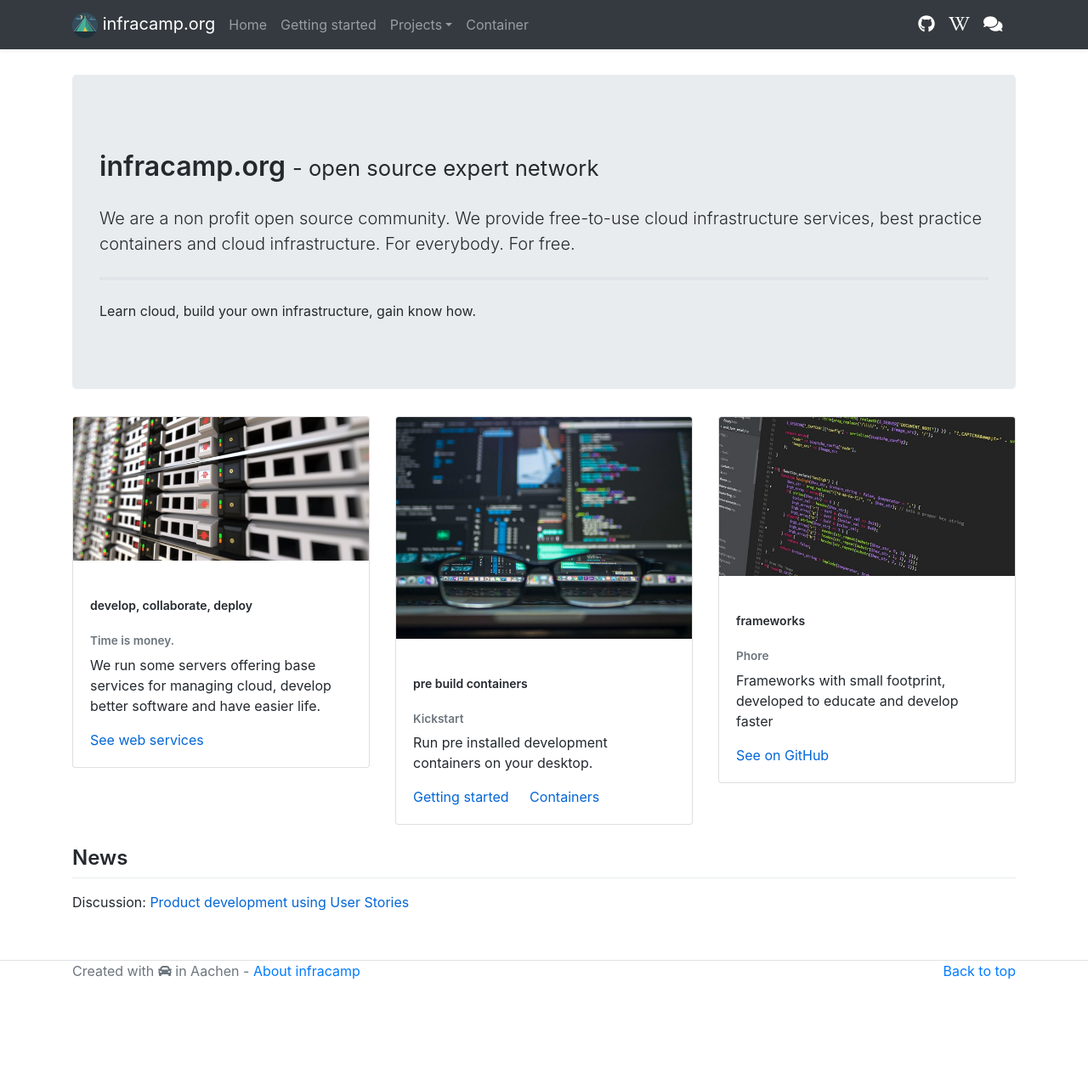
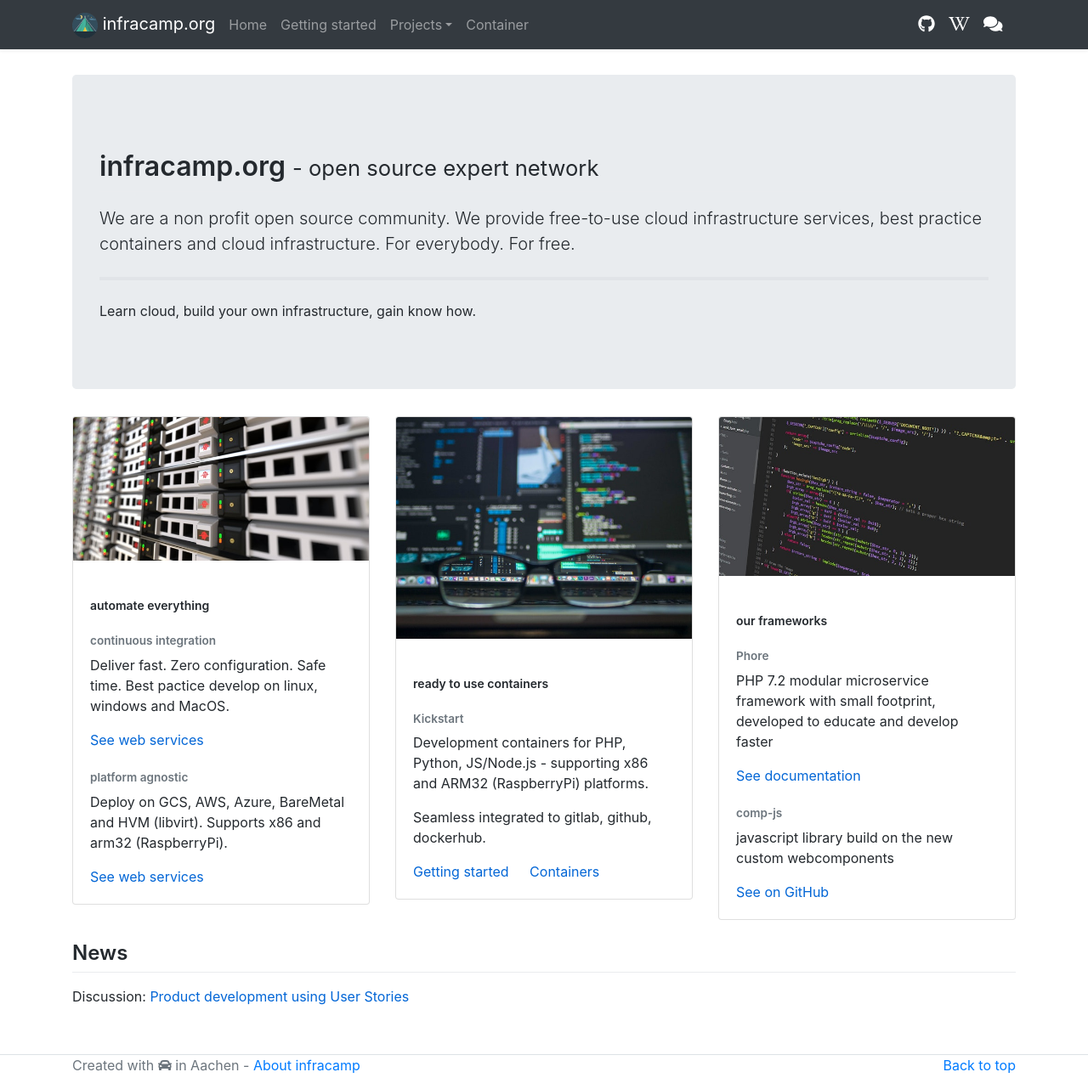
Before and after one commit to infracamp/infracamp, a Jekyll site: the page built from docs/index.md, in a window 1280 px wide and 1282 px high. Shown: the whole window at 85% size. Built offline with Jekyll 4.4.1, drawn with Linux system fonts in a browser that asks for light colours; nearby versions of some CDN libraries.

Commit message:
fix start page

```diff
--- a/docs/index.md
+++ b/docs/index.md
@@ -17,10 +17,18 @@ title: open source cloud services expert network
         <div class="card">
           <img class="card-img-top" src="/assets/img/server2.jpg" alt="Card image cap">
           <div class="card-body">
-            <h5 class="card-title">develop, collaborate, deploy</h5>
-            <h6 class="card-subtitle mb-2 text-muted">Time is money.</h6>
-            <p class="card-text">We run some servers offering base services for managing cloud, develop better software and have
-            easier life.</p>
+            <h5 class="card-title">automate everything</h5>
+            <h6 class="card-subtitle mb-2 text-muted">continuous integration</h6>
+            <p class="card-text">
+                Deliver fast. Zero configuration. Safe time. Best pactice develop on linux, windows and MacOS.
+            </p>
+            <a href="/webservices/" class="card-link">See web services</a>
+
+            <h6 class="card-subtitle mb-2 text-muted">platform agnostic</h6>
+            <p class="card-text">
+                Deploy on GCS, AWS, Azure, BareMetal and HVM (libvirt).
+                Supports x86 and arm32 (RaspberryPi).
+            </p>
             <a href="/webservices/" class="card-link">See web services</a>
             <!--a href="http://github.com/infracamp" class="card-link">Visit on GitHub</a-->
           </div>
@@ -31,9 +39,11 @@ title: open source cloud services expert network
        <div class="card">
          <img class="card-img-top" src="/assets/img/coding1.jpg" alt="Card image cap">
          <div class="card-body">
-           <h5 class="card-title">pre build containers</h5>
+           <h5 class="card-title">ready to use containers</h5>
            <h6 class="card-subtitle mb-2 text-muted">Kickstart</h6>
-           <p class="card-text">Run pre installed development containers on your desktop.</p>
+           <p class="card-text">Development containers for PHP, Python, JS/Node.js - supporting x86 and ARM32 (RaspberryPi) platforms.</p>
+           <p class="card-text">Seamless integrated to gitlab, github, dockerhub.</p>
+
            <a href="/getting-started/" class="card-link">Getting started</a>
            <a href="/container/" class="card-link">Containers</a>
          </div>
@@ -41,16 +51,20 @@ title: open source cloud services expert network
    </div>
 
    <div class="col-sm-4">
-       <div class="card">
-         <img class="card-img-top" src="/assets/img/coding2.jpg" alt="Card image cap">
-         <div class="card-body">
-           <h5 class="card-title">frameworks</h5>
-           <h6 class="card-subtitle mb-2 text-muted">Phore</h6>
-           <p class="card-text">Frameworks with small footprint, developed to educate and develop faster</p>
-           <a href="http://github.com/phore/" class="card-link">See on GitHub</a>
+        <div class="card">
+            <img class="card-img-top" src="/assets/img/coding2.jpg" alt="Card image cap">
+            <div class="card-body">
+                <h5 class="card-title">our frameworks</h5>
+                <h6 class="card-subtitle mb-2 text-muted">Phore</h6>
+                <p class="card-text">PHP 7.2 modular microservice framework with small footprint, developed to educate and develop faster</p>
+                <a href="/phore" class="card-link">See documentation</a>
 
-         </div>
-       </div>
+                <h6 class="card-subtitle mb-2 text-muted">comp-js</h6>
+                <p class="card-text">javascript library build on the new custom webcomponents</p>
+                <a href="http://github.com/phore/" class="card-link">See on GitHub</a>
+
+            </div>
+        </div>
    </div>
 </div>
 
```
